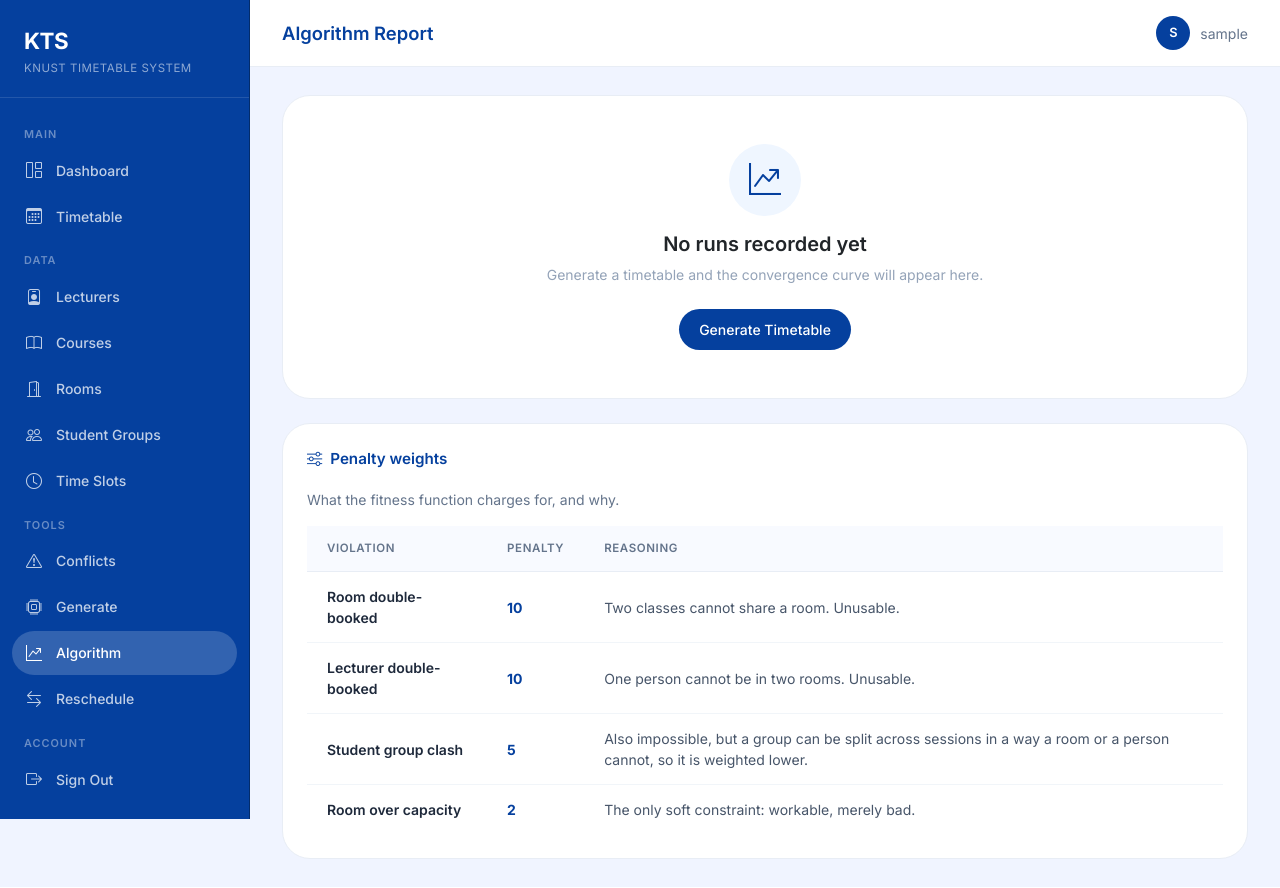
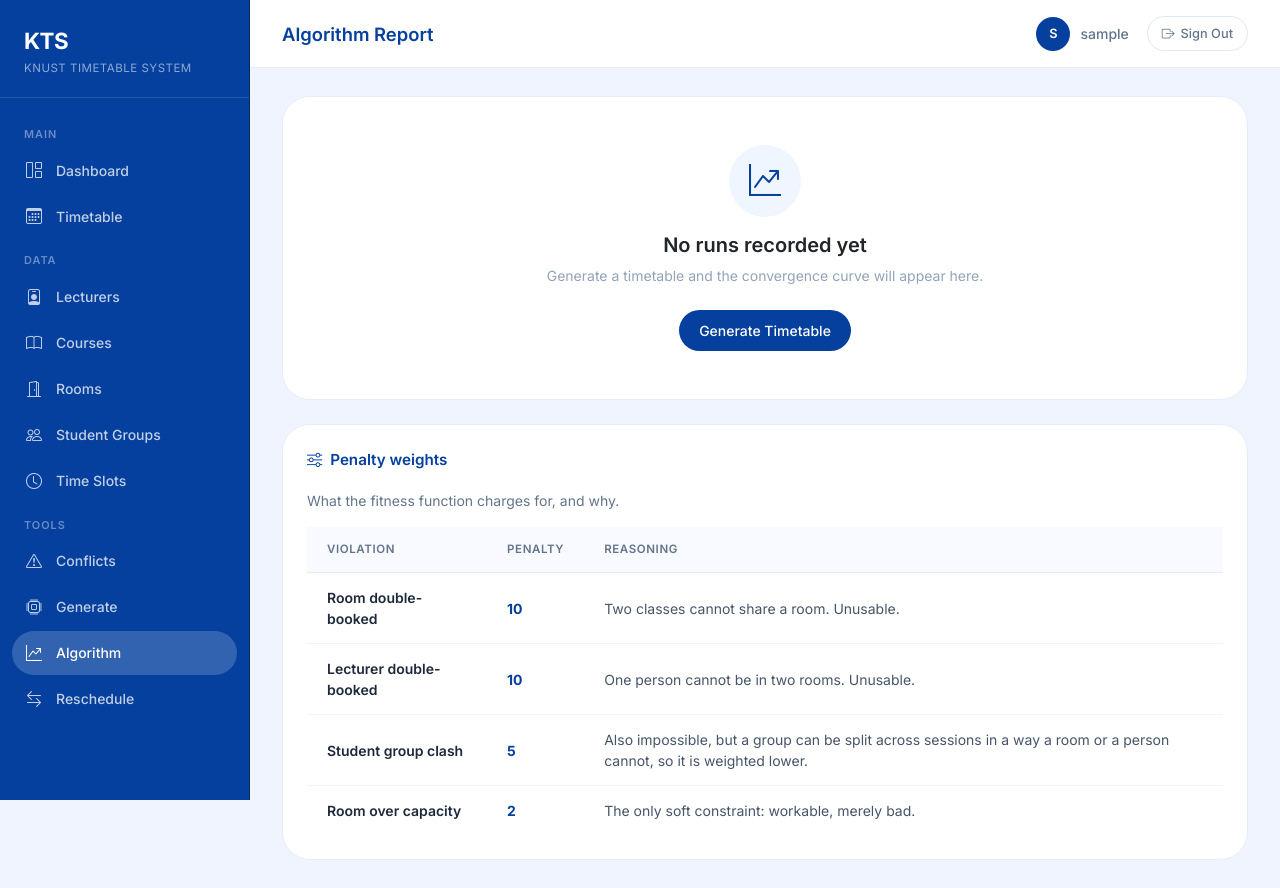
Before and after one commit to ChristaHaizel/KTS, a Django app: page /algorithm/ in a window 1280 px wide. Run offline with Django 5.2, Linux system fonts and the light colour scheme; the visitor is signed in with stand-in values (Sample User, id 1); data that the repository does not hold is empty; some libraries are stand-ins or nearby versions.

Commit message:
Make Sign Out work, and move it somewhere people can find it
Sign Out has never signed anyone out. Django refuses GET for logout, so the
plain link returned 405 and left the session intact - clicking it appeared to
do nothing. It is now a POST form with a CSRF token, which is the only shape
Django accepts.

It also sat at the bottom of a nav that had grown to eleven entries. It now
lives in the topbar beside the username, which is sticky, so it stays on
screen however far the page scrolls and wherever the user is. The sidebar nav
scrolls instead of clipping its last links on a short viewport.

Three tests guard it: that a POST clears the session, that the control renders
as a form carrying a CSRF token rather than a link, and that no page emits
unrendered template syntax. The last one exists because the comment explaining
this change was itself the bug for a moment - {# #} does not span lines, so a
two-line comment is emitted to the page as visible text.

```diff
--- a/scheduler/templates/scheduler/base.html
+++ b/scheduler/templates/scheduler/base.html
@@ -104,7 +104,8 @@
             text-transform: uppercase;
             margin-top: 2px;
         }
-        .sidebar-nav { padding: var(--sp-4) var(--sp-3); flex: 1; }
+        /* Scrolls rather than clipping the last links on a short viewport. */
+        .sidebar-nav { padding: var(--sp-4) var(--sp-3); flex: 1; overflow-y: auto; }
         .nav-section-label {
             font-size: 0.68rem;
             font-weight: 600;
@@ -164,6 +165,33 @@
             gap: 10px;
             font-size: 0.875rem;
             color: var(--ink-muted);
+        }
+        .topbar-username { font-weight: 500; }
+        .signout-form { margin: 0; }
+        .btn-signout {
+            display: inline-flex;
+            align-items: center;
+            gap: 6px;
+            padding: 7px 14px;
+            margin-left: var(--sp-2);
+            border-radius: var(--r-pill);
+            border: 1.5px solid var(--line-strong);
+            background: var(--surface);
+            color: var(--ink-muted);
+            font-size: 0.8rem;
+            font-weight: 500;
+            cursor: pointer;
+            transition: border-color 0.2s, color 0.2s, background-color 0.2s;
+        }
+        .btn-signout:hover {
+            border-color: var(--danger);
+            color: var(--danger);
+            background: var(--danger-bg);
+        }
+        /* Narrow screens keep the icon; the label is the first thing to go. */
+        @media (max-width: 640px) {
+            .btn-signout span { display: none; }
+            .topbar-username { display: none; }
         }
         .user-avatar {
             width: 34px;
@@ -691,10 +719,6 @@
         <a href="{% url 'reschedule' %}" class="nav-link {% if request.resolver_match.url_name == 'reschedule' %}active{% endif %}">
             <i class="bi bi-arrow-left-right"></i> Reschedule
         </a>
-        <div class="nav-section-label">Account</div>
-        <a href="{% url 'logout' %}" class="nav-link">
-            <i class="bi bi-box-arrow-right"></i> Sign Out
-        </a>
     </div>
 </div>
 
@@ -703,7 +727,18 @@
         <h5 class="topbar-title">{% block page_title %}Dashboard{% endblock %}</h5>
         <div class="topbar-user">
             <div class="user-avatar">{{ request.user.username|first|upper }}</div>
-            <span>{{ request.user.username }}</span>
+            <span class="topbar-username">{{ request.user.username }}</span>
+            {% comment %}
+            Logout must be POST - Django refuses GET - and the topbar is sticky,
+            so this stays reachable however far the page or sidebar scrolls.
+            {% endcomment %}
+            <form method="post" action="{% url 'logout' %}" class="signout-form">
+                {% csrf_token %}
+                <button type="submit" class="btn-signout">
+                    <i class="bi bi-box-arrow-right"></i>
+                    <span>Sign Out</span>
+                </button>
+            </form>
         </div>
     </div>
     <div class="content-area">
```
Also changed, not shown: scheduler/tests.py (+30 -0 lines).
